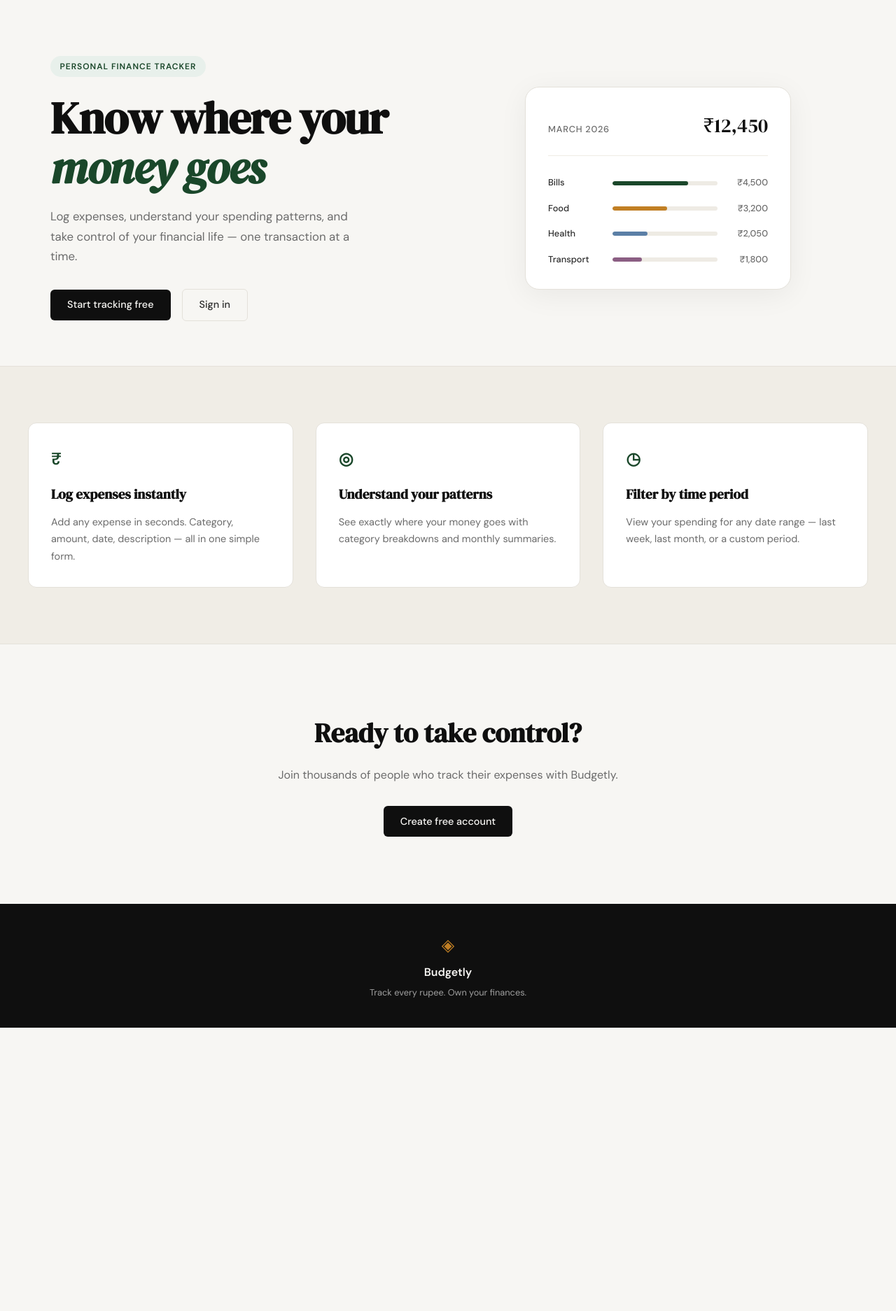
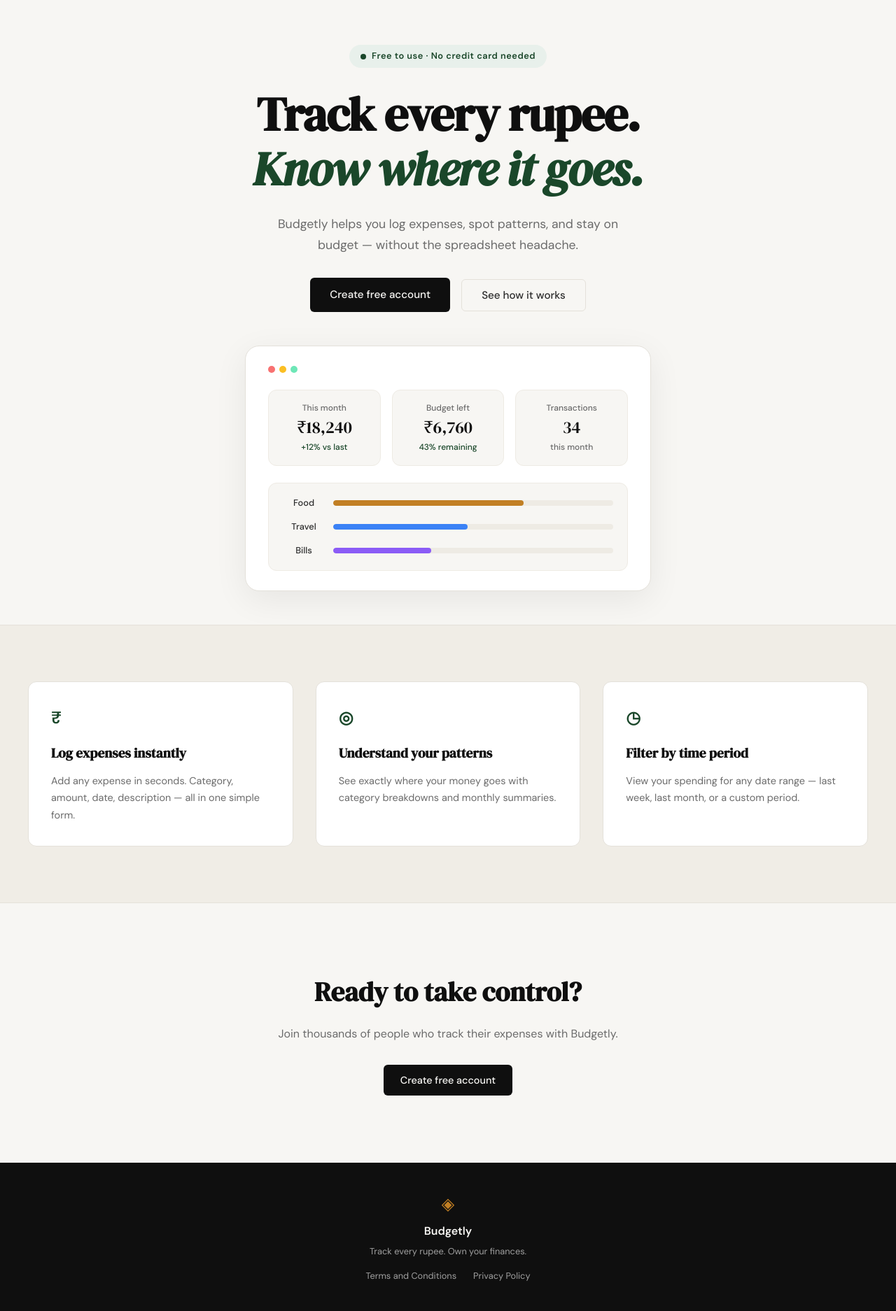
Before and after one commit to safisiddiqui10/Expense-Tracker, a Flask app: page / in a window 1280 px wide. Shown: the part 61-1935 px from the top of the page at 70% size. Before the commit the page ends 1530 px from the top, so only its background shows below. Run offline with Flask 3, Linux system fonts and the light colour scheme.

Commit message:
landing: redesign hero section, add video modal, terms & privacy pages
- Redesign hero to match new mockup: centered layout, stat tiles,
  window chrome dots, updated copy and buttons
- Add YouTube video modal on "See how it works" click (vanilla JS,
  stops video on close)
- Add /terms and /privacy routes with legal page templates
- Add Terms and Privacy footer links in base.html

Co-Authored-By: Claude Opus 4.6 <noreply@anthropic.com>

```diff
--- a/app.py
+++ b/app.py
@@ -26,6 +26,16 @@ def login():
 # Placeholder routes — students will implement these                  #
 # ------------------------------------------------------------------ #
 
+@app.route("/terms")
+def terms():
+    return render_template("terms.html")
+
+
+@app.route("/privacy")
+def privacy():
+    return render_template("privacy.html")
+
+
 @app.route("/logout")
 def logout():
     return "Logout — coming in Step 3"
--- /dev/null
+++ b/static/css/landing.css
@@ -0,0 +1,292 @@
+/* ------------------------------------------------------------------ */
+/* Hero overrides for landing page                                     */
+/* ------------------------------------------------------------------ */
+
+.hero {
+    display: flex;
+    flex-direction: column;
+    align-items: center;
+    text-align: center;
+    padding: 4rem 2rem 3rem;
+    gap: 3rem;
+}
+
+.hero-inner {
+    display: flex;
+    flex-direction: column;
+    align-items: center;
+}
+
+.hero-badge {
+    display: inline-flex;
+    align-items: center;
+    gap: 0.5rem;
+    background: var(--accent-light);
+    color: var(--accent);
+    font-size: 0.8rem;
+    font-weight: 600;
+    letter-spacing: 0.04em;
+    text-transform: none;
+    padding: 0.4rem 1rem;
+    border-radius: 999px;
+    margin-bottom: 1.75rem;
+}
+
+.badge-dot {
+    display: inline-block;
+    width: 8px;
+    height: 8px;
+    background: var(--accent);
+    border-radius: 50%;
+}
+
+.hero-title {
+    font-family: var(--font-display);
+    font-size: clamp(2.75rem, 5.5vw, 4.25rem);
+    line-height: 1.15;
+    letter-spacing: -0.02em;
+    color: var(--ink);
+    margin-bottom: 1.5rem;
+}
+
+.hero-title em {
+    font-style: italic;
+    color: var(--accent);
+}
+
+.hero-subtitle {
+    font-size: 1.1rem;
+    color: var(--ink-muted);
+    line-height: 1.7;
+    max-width: 520px;
+    margin-bottom: 2rem;
+}
+
+.hero-actions {
+    display: flex;
+    gap: 1rem;
+    align-items: center;
+    justify-content: center;
+}
+
+.hero-actions .btn-primary,
+.hero-actions .btn-ghost {
+    padding: 0.75rem 1.75rem;
+    font-size: 0.95rem;
+}
+
+button.btn-ghost {
+    font-family: var(--font-body);
+    cursor: pointer;
+}
+
+/* ------------------------------------------------------------------ */
+/* Mock card — dashboard style                                         */
+/* ------------------------------------------------------------------ */
+
+.hero-visual {
+    display: flex;
+    justify-content: center;
+    width: 100%;
+}
+
+.mock-card {
+    background: var(--paper-card);
+    border: 1px solid var(--border);
+    border-radius: var(--radius-lg);
+    padding: 1.75rem 2rem;
+    width: 100%;
+    max-width: 580px;
+    box-shadow: 0 12px 48px rgba(0, 0, 0, 0.07);
+}
+
+.mock-dots {
+    display: flex;
+    gap: 6px;
+    margin-bottom: 1.5rem;
+}
+
+.dot {
+    width: 10px;
+    height: 10px;
+    border-radius: 50%;
+}
+
+.dot-red { background: #f87171; }
+.dot-yellow { background: #fbbf24; }
+.dot-green { background: #6ee7b7; }
+
+/* Stat tiles */
+.mock-stats {
+    display: grid;
+    grid-template-columns: repeat(3, 1fr);
+    gap: 1rem;
+    margin-bottom: 1.5rem;
+}
+
+.mock-stat {
+    background: var(--paper);
+    border: 1px solid var(--border-soft);
+    border-radius: var(--radius-md);
+    padding: 1rem 1.1rem;
+    display: flex;
+    flex-direction: column;
+    gap: 0.25rem;
+}
+
+.mock-stat-label {
+    font-size: 0.75rem;
+    font-weight: 500;
+    color: var(--ink-muted);
+}
+
+.mock-stat-value {
+    font-family: var(--font-display);
+    font-size: 1.5rem;
+    color: var(--ink);
+    line-height: 1.2;
+}
+
+.mock-stat-change {
+    font-size: 0.75rem;
+    font-weight: 500;
+}
+
+.mock-stat-change.positive { color: var(--accent); }
+.mock-stat-change.muted { color: var(--ink-muted); }
+
+/* Bar chart rows */
+.mock-bars {
+    background: var(--paper);
+    border: 1px solid var(--border-soft);
+    border-radius: var(--radius-md);
+    padding: 1.1rem 1.25rem;
+    display: flex;
+    flex-direction: column;
+    gap: 0.85rem;
+}
+
+.mock-bar-row {
+    display: grid;
+    grid-template-columns: 60px 1fr;
+    align-items: center;
+    gap: 0.75rem;
+}
+
+.mock-cat {
+    font-size: 0.8rem;
+    font-weight: 500;
+    color: var(--ink-soft);
+}
+
+.mock-bar-track {
+    height: 8px;
+    background: var(--border-soft);
+    border-radius: 999px;
+    overflow: hidden;
+}
+
+.mock-bar {
+    height: 100%;
+    border-radius: 999px;
+    transition: width 0.6s ease;
+}
+
+.mock-bar-food { background: var(--accent-2); }
+.mock-bar-travel { background: #3b82f6; }
+.mock-bar-bills { background: #8b5cf6; }
+
+/* ------------------------------------------------------------------ */
+/* Video modal                                                         */
+/* ------------------------------------------------------------------ */
+
+.video-modal-overlay {
+    display: none;
+    position: fixed;
+    inset: 0;
+    z-index: 1000;
+    background: rgba(0, 0, 0, 0.7);
+    align-items: center;
+    justify-content: center;
+    padding: 2rem;
+}
+
+.video-modal-overlay.active {
+    display: flex;
+}
+
+.video-modal {
+    position: relative;
+    width: 100%;
+    max-width: 800px;
+    background: #000;
+    border-radius: var(--radius-md);
+    overflow: hidden;
+}
+
+.video-modal-close {
+    position: absolute;
+    top: -2.5rem;
+    right: 0;
+    background: none;
+    border: none;
+    color: #fff;
+    font-size: 2rem;
+    line-height: 1;
+    cursor: pointer;
+    padding: 0 0.25rem;
+    opacity: 0.8;
+    transition: opacity 0.2s;
+}
+
+.video-modal-close:hover {
+    opacity: 1;
+}
+
+.video-modal-body {
+    position: relative;
+    width: 100%;
+    padding-top: 56.25%;
+}
+
+.video-modal-body iframe {
+    position: absolute;
+    inset: 0;
+    width: 100%;
+    height: 100%;
+}
+
+/* ------------------------------------------------------------------ */
+/* Responsive                                                          */
+/* ------------------------------------------------------------------ */
+
+@media (max-width: 900px) {
+    .hero {
+        padding: 3rem 1.5rem 2rem;
+    }
+
+    .hero-visual {
+        display: flex;
+    }
+
+    .mock-card {
+        max-width: 100%;
+    }
+}
+
+@media (max-width: 600px) {
+    .mock-stats {
+        grid-template-columns: 1fr;
+    }
+
+    .hero-actions {
+        flex-direction: column;
+        width: 100%;
+    }
+
+    .hero-actions .btn-primary,
+    .hero-actions .btn-ghost {
+        width: 100%;
+        text-align: center;
+    }
+}
--- a/static/css/style.css
+++ b/static/css/style.css
@@ -508,6 +508,87 @@ a { color: inherit; text-decoration: none; }
 }
 
 /* ------------------------------------------------------------------ */
+/* Legal pages (terms, privacy)                                        */
+/* ------------------------------------------------------------------ */
+
+.legal-section {
+    padding: 4rem 2rem;
+}
+
+.legal-inner {
+    max-width: 720px;
+    margin: 0 auto;
+}
+
+.legal-title {
+    font-family: var(--font-display);
+    font-size: clamp(2rem, 4vw, 2.75rem);
+    color: var(--ink);
+    margin-bottom: 0.5rem;
+}
+
+.legal-updated {
+    font-size: 0.85rem;
+    color: var(--ink-muted);
+    margin-bottom: 2rem;
+}
+
+.legal-card {
+    background: var(--paper-card);
+    border: 1px solid var(--border);
+    border-radius: var(--radius-md);
+    padding: 2.5rem;
+}
+
+.legal-card h2 {
+    font-family: var(--font-display);
+    font-size: 1.25rem;
+    color: var(--ink);
+    margin-top: 2rem;
+    margin-bottom: 0.75rem;
+}
+
+.legal-card h2:first-child {
+    margin-top: 0;
+}
+
+.legal-card p {
+    font-size: 0.92rem;
+    color: var(--ink-soft);
+    line-height: 1.75;
+    margin-bottom: 0.75rem;
+}
+
+.legal-card ul {
+    list-style: disc;
+    padding-left: 1.25rem;
+    margin-bottom: 0.75rem;
+}
+
+.legal-card li {
+    font-size: 0.92rem;
+    color: var(--ink-soft);
+    line-height: 1.75;
+    margin-bottom: 0.35rem;
+}
+
+.footer-links {
+    display: flex;
+    gap: 1.5rem;
+    margin-top: 0.5rem;
+}
+
+.footer-links a {
+    font-size: 0.8rem;
+    color: var(--ink-faint);
+    transition: color 0.2s;
+}
+
+.footer-links a:hover {
+    color: var(--paper);
+}
+
+/* ------------------------------------------------------------------ */
 /* Responsive                                                          */
 /* ------------------------------------------------------------------ */
 
@@ -519,8 +600,6 @@ a { color: inherit; text-decoration: none; }
 
     .hero-subtitle { max-width: 100%; }
     .hero-actions { justify-content: center; }
-    .hero-visual { display: none; }
-
     .features-inner { grid-template-columns: 1fr; }
 }
 
--- a/templates/base.html
+++ b/templates/base.html
@@ -34,6 +34,10 @@
             <span class="brand-icon">◈</span>
             <span class="footer-name">Budgetly</span>
             <p class="footer-copy">Track every rupee. Own your finances.</p>
+            <div class="footer-links">
+                <a href="{{ url_for('terms') }}">Terms and Conditions</a>
+                <a href="{{ url_for('privacy') }}">Privacy Policy</a>
+            </div>
         </div>
     </footer>
 
--- a/templates/landing.html
+++ b/templates/landing.html
@@ -1,67 +1,78 @@
 {% extends "base.html" %}
 
 {% block title %}Budgetly — Track Every Rupee{% endblock %}
+
+{% block head %}
+<link rel="stylesheet" href="{{ url_for('static', filename='css/landing.css') }}">
+{% endblock %}
 
 {% block content %}
 
 <section class="hero">
     <div class="hero-inner">
-        <div class="hero-badge">Personal Finance Tracker</div>
+        <div class="hero-badge"><span class="badge-dot"></span>Free to use &middot; No credit card needed</div>
         <h1 class="hero-title">
-            Know where your<br>
-            <em>money goes</em>
+            Track every rupee.<br>
+            <em>Know where it goes.</em>
         </h1>
         <p class="hero-subtitle">
-            Log expenses, understand your spending patterns,
-            and take control of your financial life —
-            one transaction at a time.
+            Budgetly helps you log expenses, spot patterns, and stay
+            on budget — without the spreadsheet headache.
         </p>
         <div class="hero-actions">
-            <a href="{{ url_for('register') }}" class="btn-primary">Start tracking free</a>
-            <a href="{{ url_for('login') }}" class="btn-ghost">Sign in</a>
+            <a href="{{ url_for('register') }}" class="btn-primary">Create free account</a>
+            <button type="button" class="btn-ghost" id="open-video-modal">See how it works</button>
         </div>
     </div>
     <div class="hero-visual">
         <div class="mock-card">
-            <div class="mock-card-header">
-                <span class="mock-label">March 2026</span>
-                <span class="mock-total">₹12,450</span>
+            <div class="mock-dots">
+                <span class="dot dot-red"></span>
+                <span class="dot dot-yellow"></span>
+                <span class="dot dot-green"></span>
+            </div>
+            <div class="mock-stats">
+                <div class="mock-stat">
+                    <span class="mock-stat-label">This month</span>
+                    <span class="mock-stat-value">₹18,240</span>
+                    <span class="mock-stat-change positive">+12% vs last</span>
+                </div>
+                <div class="mock-stat">
+                    <span class="mock-stat-label">Budget left</span>
+                    <span class="mock-stat-value">₹6,760</span>
+                    <span class="mock-stat-change positive">43% remaining</span>
+                </div>
+                <div class="mock-stat">
+                    <span class="mock-stat-label">Transactions</span>
+                    <span class="mock-stat-value">34</span>
+                    <span class="mock-stat-change muted">this month</span>
+                </div>
             </div>
             <div class="mock-bars">
                 <div class="mock-bar-row">
+                    <span class="mock-cat">Food</span>
+                    <div class="mock-bar-track">
+                        <div class="mock-bar mock-bar-food" style="width: 68%"></div>
+                    </div>
+                </div>
+                <div class="mock-bar-row">
+                    <span class="mock-cat">Travel</span>
+                    <div class="mock-bar-track">
+                        <div class="mock-bar mock-bar-travel" style="width: 48%"></div>
+                    </div>
+                </div>
+                <div class="mock-bar-row">
                     <span class="mock-cat">Bills</span>
                     <div class="mock-bar-track">
-                        <div class="mock-bar" style="width: 72%"></div>
+                        <div class="mock-bar mock-bar-bills" style="width: 35%"></div>
                     </div>
-                    <span class="mock-amt">₹4,500</span>
-                </div>
-                <div class="mock-bar-row">
-                    <span class="mock-cat">Food</span>
-                    <div class="mock-bar-track">
-                        <div class="mock-bar mock-bar-2" style="width: 52%"></div>
-                    </div>
-                    <span class="mock-amt">₹3,200</span>
-                </div>
-                <div class="mock-bar-row">
-                    <span class="mock-cat">Health</span>
-                    <div class="mock-bar-track">
-                        <div class="mock-bar mock-bar-3" style="width: 33%"></div>
-                    </div>
-                    <span class="mock-amt">₹2,050</span>
-                </div>
-                <div class="mock-bar-row">
-                    <span class="mock-cat">Transport</span>
-                    <div class="mock-bar-track">
-                        <div class="mock-bar mock-bar-4" style="width: 28%"></div>
-                    </div>
-                    <span class="mock-amt">₹1,800</span>
                 </div>
             </div>
         </div>
     </div>
 </section>
 
-<section class="features">
+<section class="features" id="features">
     <div class="features-inner">
         <div class="feature-card">
             <div class="feature-icon">₹</div>
@@ -89,4 +100,47 @@
     </div>
 </section>
 
+<div class="video-modal-overlay" id="video-modal">
+    <div class="video-modal">
+        <button type="button" class="video-modal-close" id="close-video-modal">&times;</button>
+        <div class="video-modal-body">
+            <iframe id="video-iframe" src="" frameborder="0" allow="accelerometer; autoplay; clipboard-write; encrypted-media; gyroscope; picture-in-picture" allowfullscreen></iframe>
+        </div>
+    </div>
+</div>
+
 {% endblock %}
+
+{% block scripts %}
+<script>
+(function () {
+    var VIDEO_URL = 'https://www.youtube.com/embed/dQw4w9WgXcQ';
+
+    var overlay = document.getElementById('video-modal');
+    var iframe = document.getElementById('video-iframe');
+    var openBtn = document.getElementById('open-video-modal');
+    var closeBtn = document.getElementById('close-video-modal');
+
+    function openModal() {
+        iframe.src = VIDEO_URL + '?autoplay=1';
+        overlay.classList.add('active');
+    }
+
+    function closeModal() {
+        overlay.classList.remove('active');
+        iframe.src = '';
+    }
+
+    openBtn.addEventListener('click', openModal);
+    closeBtn.addEventListener('click', closeModal);
+
+    overlay.addEventListener('click', function (e) {
+        if (e.target === overlay) closeModal();
+    });
+
+    document.addEventListener('keydown', function (e) {
+        if (e.key === 'Escape' && overlay.classList.contains('active')) closeModal();
+    });
+})();
+</script>
+{% endblock %}
```
Also changed, not shown: templates/privacy.html (added, +54 -0 lines), templates/terms.html (added, +44 -0 lines).
